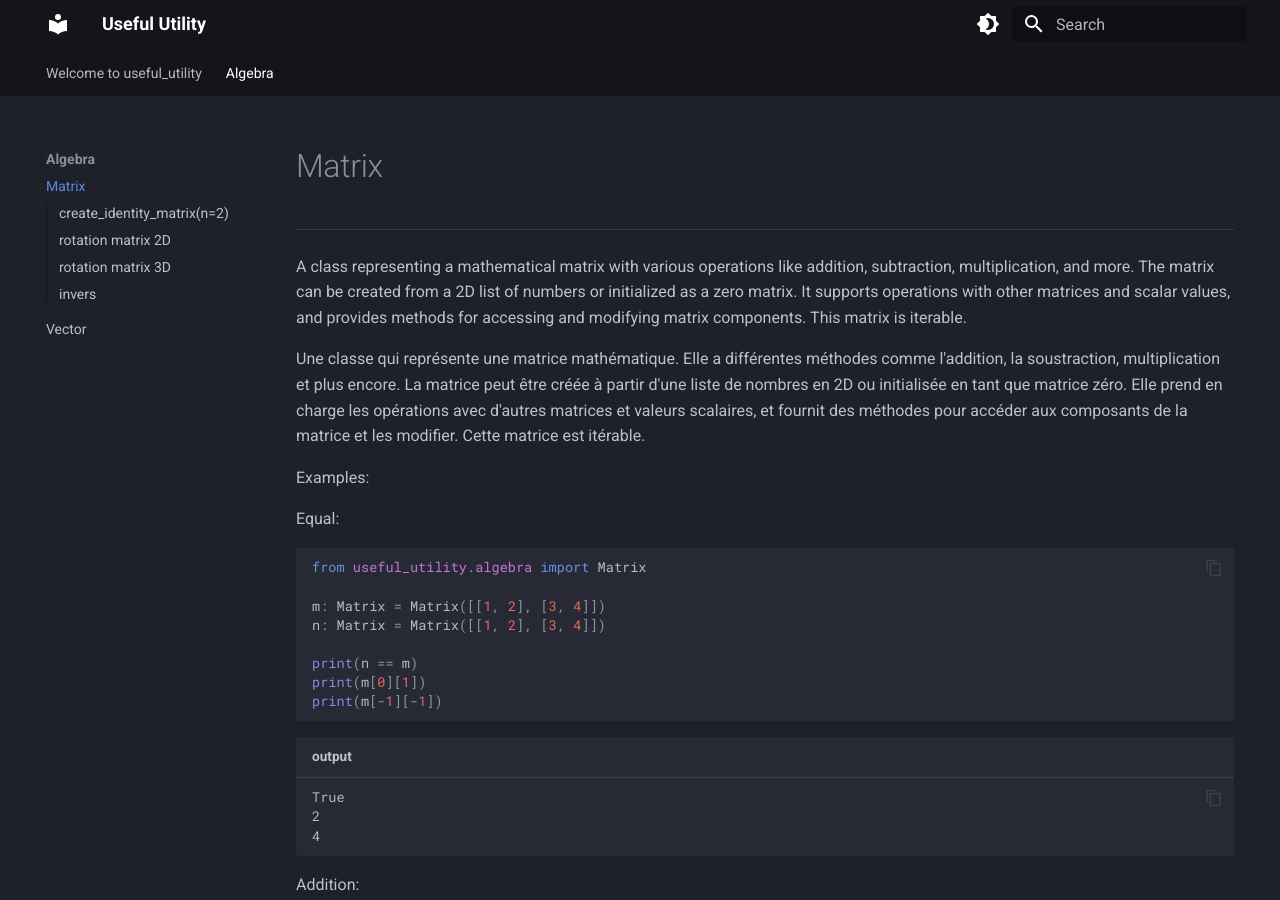
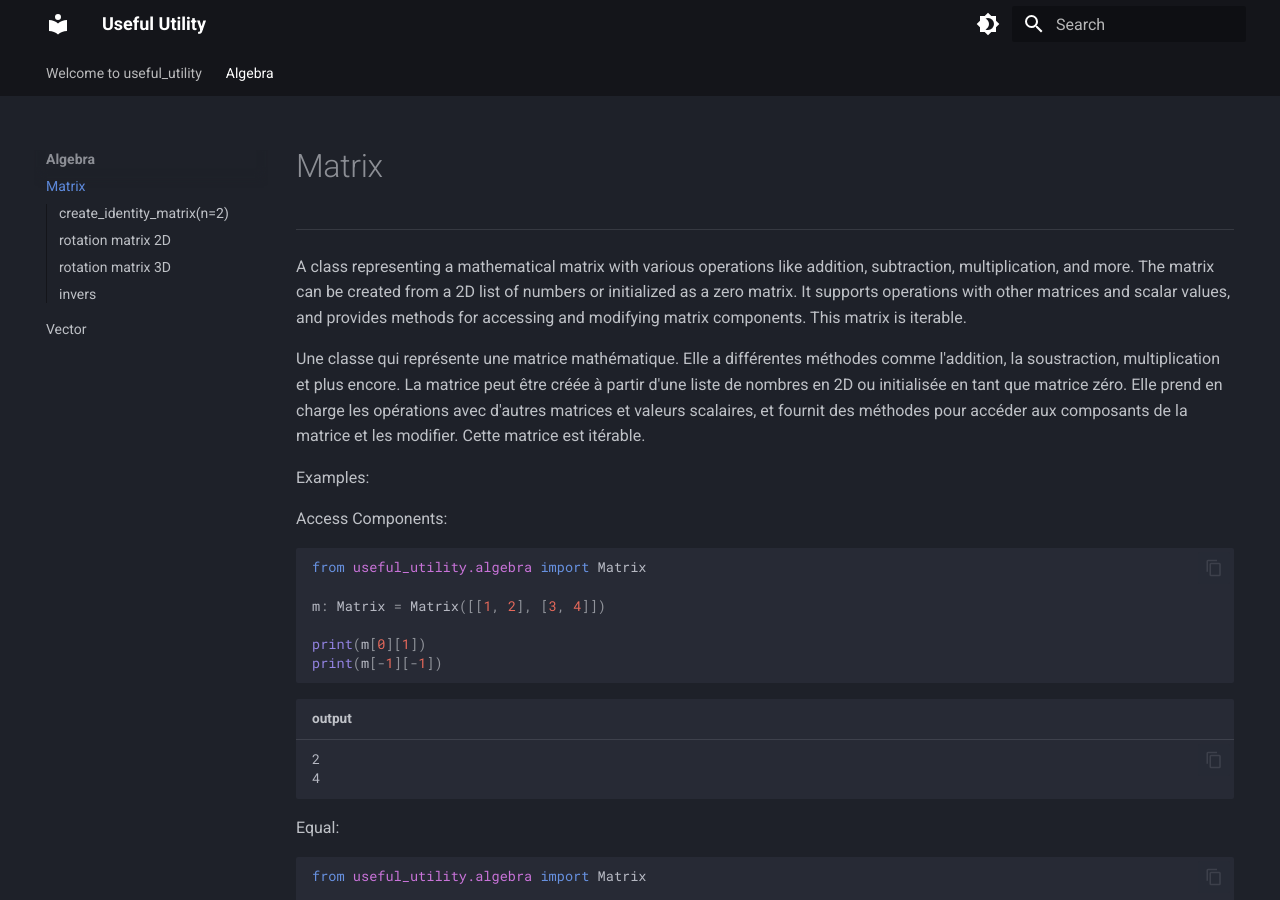
Before and after one commit to SirMrManuel0/pytix, an MkDocs documentation site: the page built from docs/algebra/Matrix.md, in a window 1280 px wide and 900 px high. Built offline with MkDocs 1.6.1 and Material for MkDocs 9.7.7, drawn with Linux system fonts in a browser that asks for light colours.

Commit message:
update docs

````diff
--- a/docs/algebra/Matrix.md
+++ b/docs/algebra/Matrix.md
@@ -6,6 +6,20 @@ A class representing a mathematical matrix with various operations like addition
 Une classe qui représente une matrice mathématique. Elle a différentes méthodes comme l'addition, la soustraction, multiplication et plus encore. La matrice peut être créée à partir d'une liste de nombres en 2D ou initialisée en tant que matrice zéro. Elle prend en charge les opérations avec d'autres matrices et valeurs scalaires, et fournit des méthodes pour accéder aux composants de la matrice et les modifier. Cette matrice est itérable.
 
 Examples:
+
+Access Components:
+```python
+from useful_utility.algebra import Matrix
+
+m: Matrix = Matrix([[1, 2], [3, 4]])
+
+print(m[0][1])
+print(m[-1][-1])
+```
+```title="output"
+2
+4
+```
 
 
 Equal:
````
Also changed, not shown: other parts of docs/algebra/Matrix.md (+0 -4 lines).
